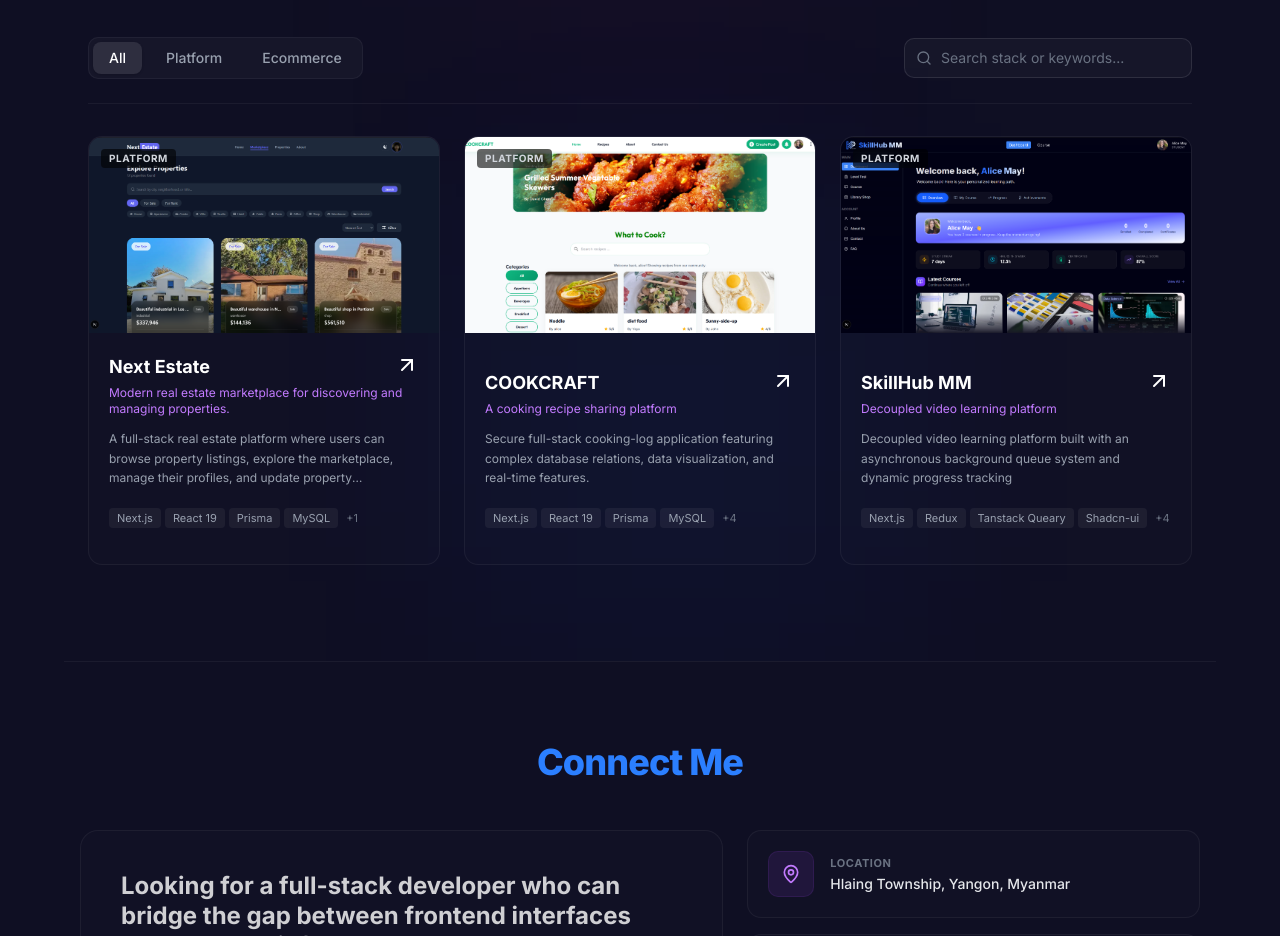
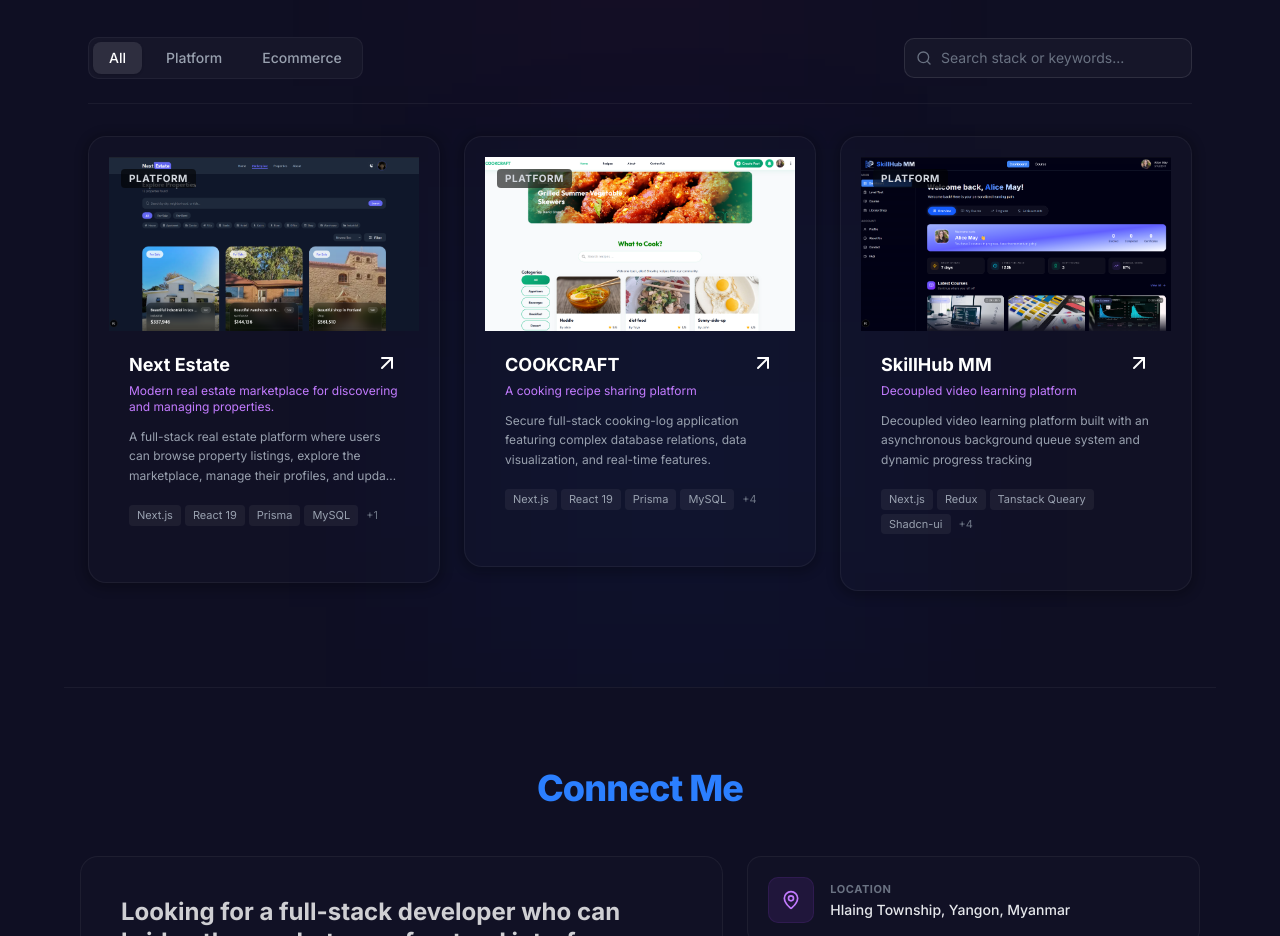
Before and after one commit to pyae-bhone-khant/MYProfile, a React (Vite) app: page / in a window 1280 px wide. Shown: the part 4940-5876 px from the top of the page. Built offline with nearby package versions, Linux system fonts and the light colour scheme.

Commit message:
new animation add

```diff
--- a/package.json
+++ b/package.json
@@ -20,6 +20,7 @@
     "react": "^18.3.1",
     "react-dom": "^18.3.1",
     "react-icons": "^5.3.0",
+    "react-tilt": "^1.0.2",
     "shadcn": "^4.11.0",
     "tailwind-merge": "^3.6.0",
     "tailwindcss": "^4.3.0",
--- /dev/null
+++ b/src/components/ItemLayout.jsx
@@ -0,0 +1,18 @@
+"use client";
+import { motion } from "framer-motion";
+
+const ItemLayout = ({ children, className }) => {
+  return (
+    <motion.div
+      initial={{ scale: 0 }}
+      whileInView={{ scale: 1 }}
+      transition={{ duration: 0.5 }}
+      viewport={{ once: false }}
+      className={className}
+    >
+      {children}
+    </motion.div>
+  );
+};
+
+export default ItemLayout;
--- a/src/components/Projects.jsx
+++ b/src/components/Projects.jsx
@@ -6,8 +6,9 @@ import { Search } from "lucide-react";
 import { PROJECTS } from "../constants";
 import { ArrowUpRight } from 'lucide-react';
 import { DrawerDialogDemo } from "./drawer";
+import { Tilt } from "react-tilt";
+import ItemLayout from "./ItemLayout";
 const CATEGORIES = ["all", "platform", "ecommerce"];
-
 
 export default function Projects() {
   const [selectedCategory, setSelectedCategory] = useState("all");
@@ -181,19 +182,9 @@ export default function Projects() {
           {/* <h2 className="text-2xl font-bold text-white">Projects {filteredProjects.length}</h2> */}
 
 
-          {filteredProjects.map((project, idx) => (
-            <motion.div
-              key={idx}
-              layout
-              initial={{ opacity: 0, y: 10 }}
-              animate={{ opacity: 1, y: 0 }}
-              transition={{ duration: 0.3, delay: idx * 0.02 }}
-              // Hover လုပ်တဲ့အခါ scale နည်းနည်းတက်ပြီး shadow ပေါ်လာအောင် လုပ်ထားပါတယ်
-              whileHover={{ scale: 1.02, transition: { duration: 0.2 } }}
-              className="flex flex-col items-start text-start align-start justify-between border border-white/5 bg-white/[0.01] rounded-xl overflow-hidden hover:border-white/10 transition-colors"
-            >
-
-
+          {filteredProjects.map((project, idx) => {
+            const CardContent = () => (
+              <>
                 <div className="aspect-video relative overflow-hidden bg-gray-900">
                   <img
                     src={project.image}
@@ -206,8 +197,6 @@ export default function Projects() {
                 </div>
                 {/* drawer */}
                 <DrawerDialogDemo project={project}>
-
-
                   <div className="p-5">
                     <div className="flex justify-between">
                       <h4 className="text-lg font-bold text-white mb-1">{project.title}</h4>
@@ -218,7 +207,6 @@ export default function Projects() {
                       {project.description}
                     </p>
                   </div>
-
 
                   <div className="p-5 pt-0">
                     <div className="flex flex-wrap gap-1 mb-4">
@@ -235,8 +223,32 @@ export default function Projects() {
                     </div>
                   </div>
                 </DrawerDialogDemo>
-            </motion.div>
-          ))}
+              </>
+            );
+
+            return (
+              <div key={idx}>
+                <ItemLayout>
+                  <Tilt
+                    options={{
+                      max: 45,
+                      scale: 1,
+                      speed: 450,
+                    }}
+                    className="p-5 rounded-2xl w-full shadow-[0px_2px_10px_5px_rgba(0,0,0,0.2)] dark:shadow-slate-700 hidden md:block border border-white/5 bg-white/[0.01]"
+                  >
+                    <CardContent />
+                  </Tilt>
+                </ItemLayout>
+
+                <ItemLayout
+                  className="p-5 rounded-2xl w-full shadow-[0px_2px_10px_5px_rgba(0,0,0,0.2)] dark:shadow-slate-700 md:hidden border border-white/5 bg-white/[0.01]"
+                >
+                  <CardContent />
+                </ItemLayout>
+              </div>
+            );
+          })}
         </div>
       </div>
     </section>
--- a/src/index.css
+++ b/src/index.css
@@ -61,6 +61,21 @@ body {
   background: var(--bg-primary);
   color: var(--text-primary);
   overflow-x: hidden;
+}
+
+/* Disable text selection on projects section */
+section#projects {
+  user-select: none;
+  -webkit-user-select: none;
+  -moz-user-select: none;
+  -ms-user-select: none;
+}
+
+section#projects * {
+  user-select: none;
+  -webkit-user-select: none;
+  -moz-user-select: none;
+  -ms-user-select: none;
 }
 
 /* Custom scrollbar */
```
Also changed, not shown: 1 other file (tests, documents, lock files or other folders). Lines whose indentation alone changed are shown as unchanged.
